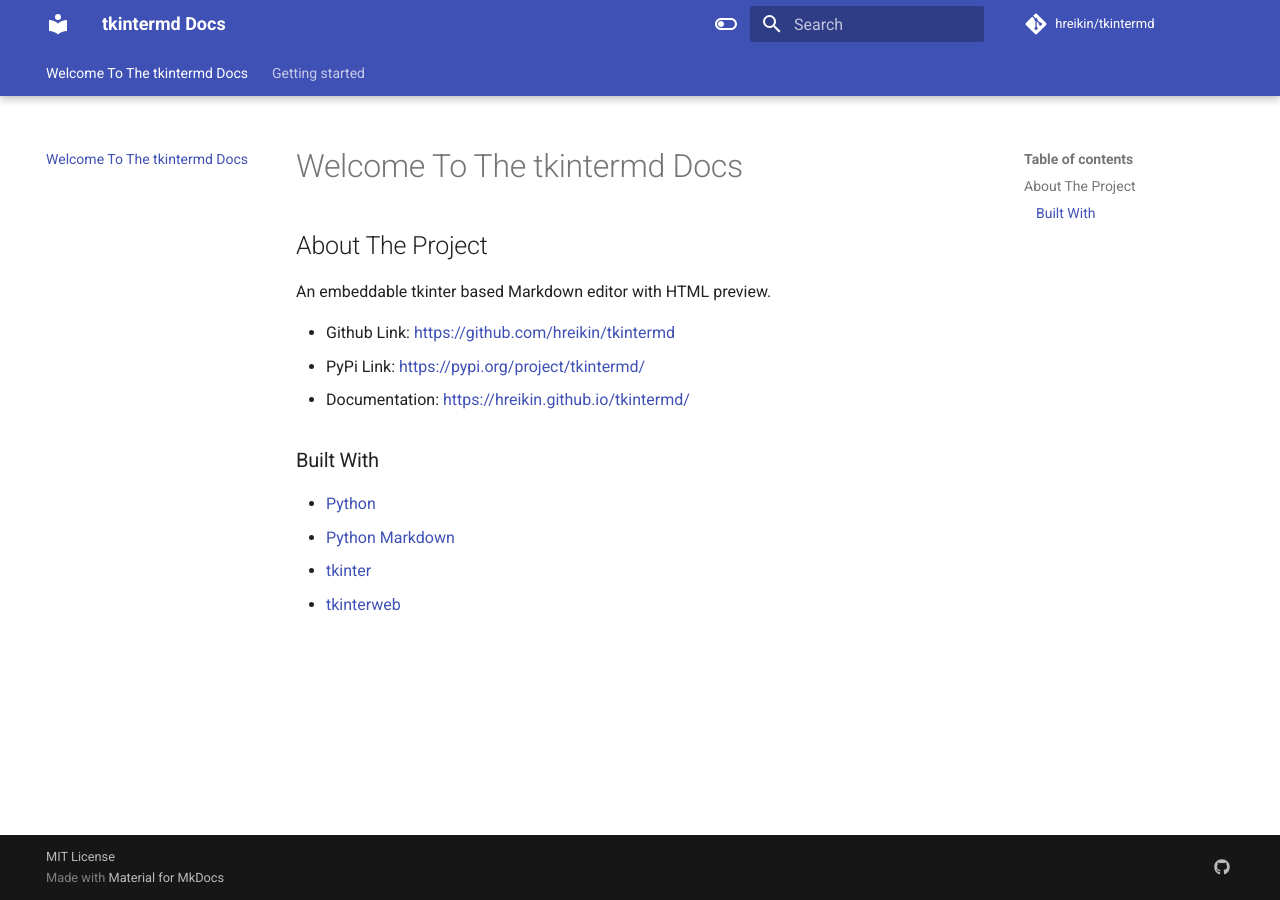
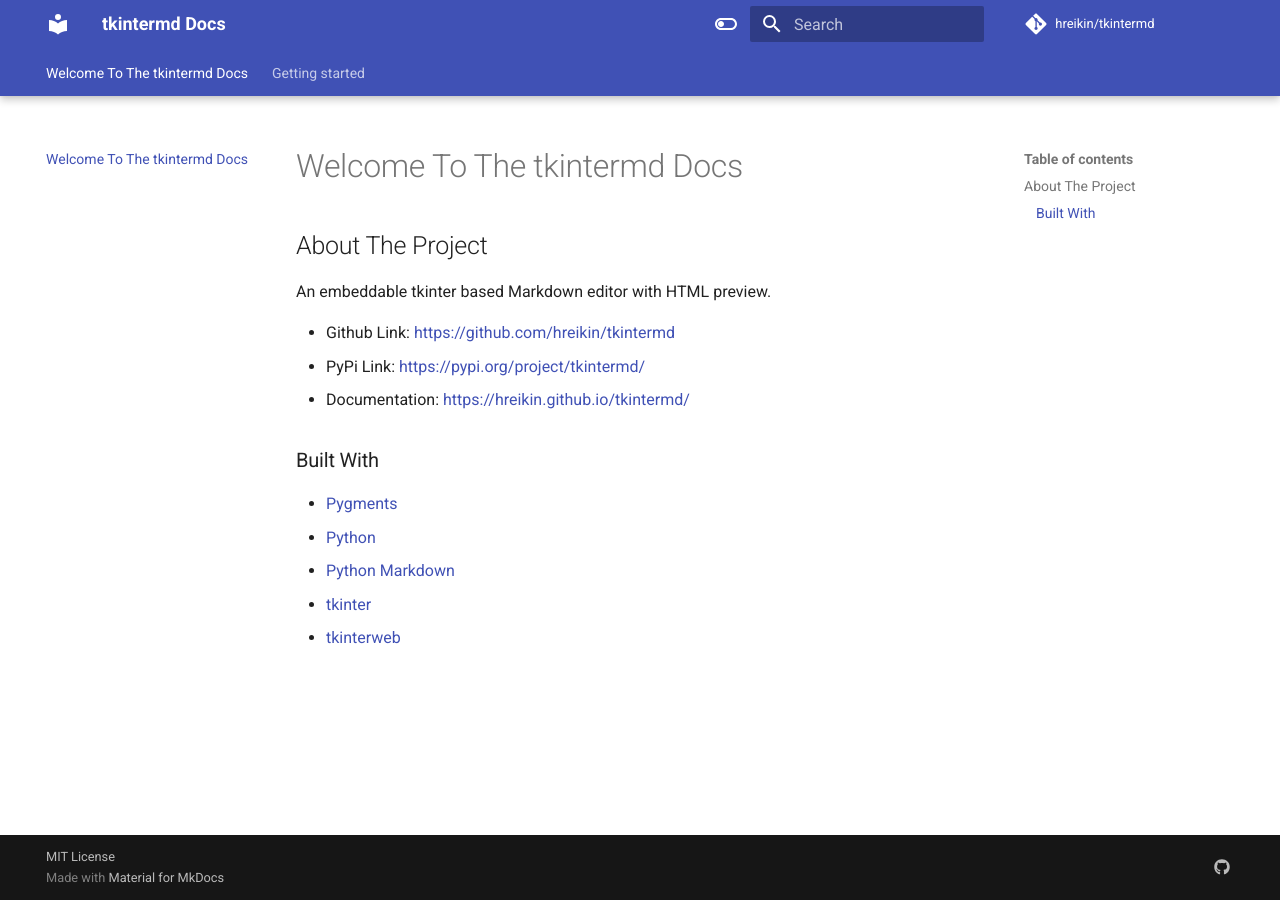
Before and after one commit to hreikin/tkintermd, an MkDocs documentation site: the page built from docs/index.md, in a window 1280 px wide. Built offline with MkDocs 1.6.1 and Material for MkDocs 9.7.7, drawn with Linux system fonts in a browser that asks for light colours; comment, search, counter and statistics services are not loaded.

Commit message:
Update "Built With" links.

```diff
--- a/docs/index.md
+++ b/docs/index.md
@@ -13,7 +13,8 @@
 
 ### Built With
 
-* [Python](https://www.python.org/)
-* [Python Markdown](https://github.com/Python-Markdown/markdown)
-* [tkinter](https://docs.python.org/3/library/tkinter.html)
-* [tkinterweb](https://github.com/Andereoo/TkinterWeb)
+- [Pygments](https://github.com/pygments/pygments)
+- [Python](https://www.python.org/)
+- [Python Markdown](https://github.com/Python-Markdown/markdown)
+- [tkinter](https://docs.python.org/3/library/tkinter.html)
+- [tkinterweb](https://github.com/Andereoo/TkinterWeb)
```
